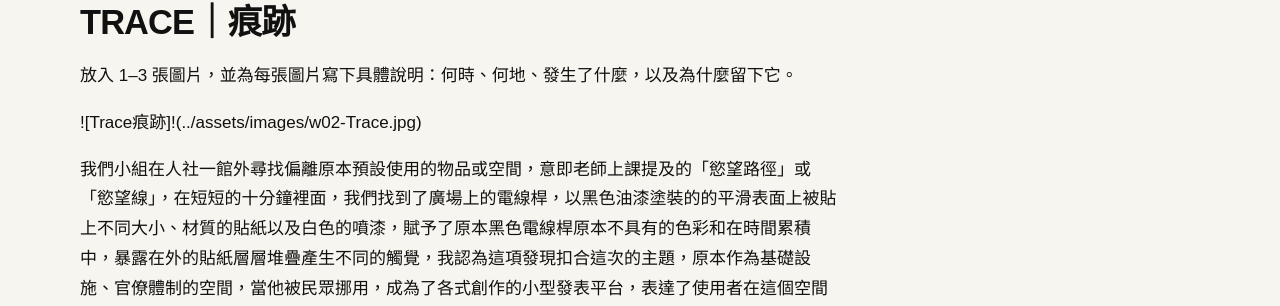
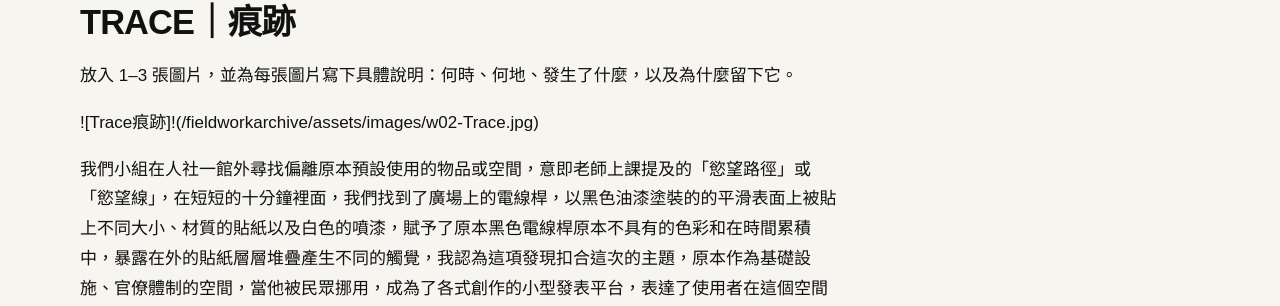
Before and after one commit to aa46946946/fieldworkarchive, a Jekyll site: the page built from weeks/week-02.md, in a window 1280 px wide. Shown: the part 402-708 px from the top of the page. Built offline with Jekyll 4.4.1, drawn with Linux system fonts in a browser that asks for light colours; part of the change alters nothing that is shown.

```diff
--- a/weeks/week-02.md
+++ b/weeks/week-02.md
@@ -11,7 +11,7 @@ permalink: /weeks/week-02/
 
 放入 1–3 張圖片，並為每張圖片寫下具體說明：何時、何地、發生了什麼，以及為什麼留下它。
 
-![Trace痕跡]!(../assets/images/w02-Trace.jpg)
+![Trace痕跡]!({{ '/assets/images/w02-Trace.jpg' |relative_url }})
 
 我們小組在人社一館外尋找偏離原本預設使用的物品或空間，意即老師上課提及的「慾望路徑」或「慾望線」，在短短的十分鐘裡面，我們找到了廣場上的電線桿，以黑色油漆塗裝的的平滑表面上被貼上不同大小、材質的貼紙以及白色的噴漆，賦予了原本黑色電線桿原本不具有的色彩和在時間累積中，暴露在外的貼紙層層堆疊產生不同的觸覺，我認為這項發現扣合這次的主題，原本作為基礎設施、官僚體制的空間，當他被民眾挪用，成為了各式創作的小型發表平台，表達了使用者在這個空間中缺乏的真實慾望。
 
```
